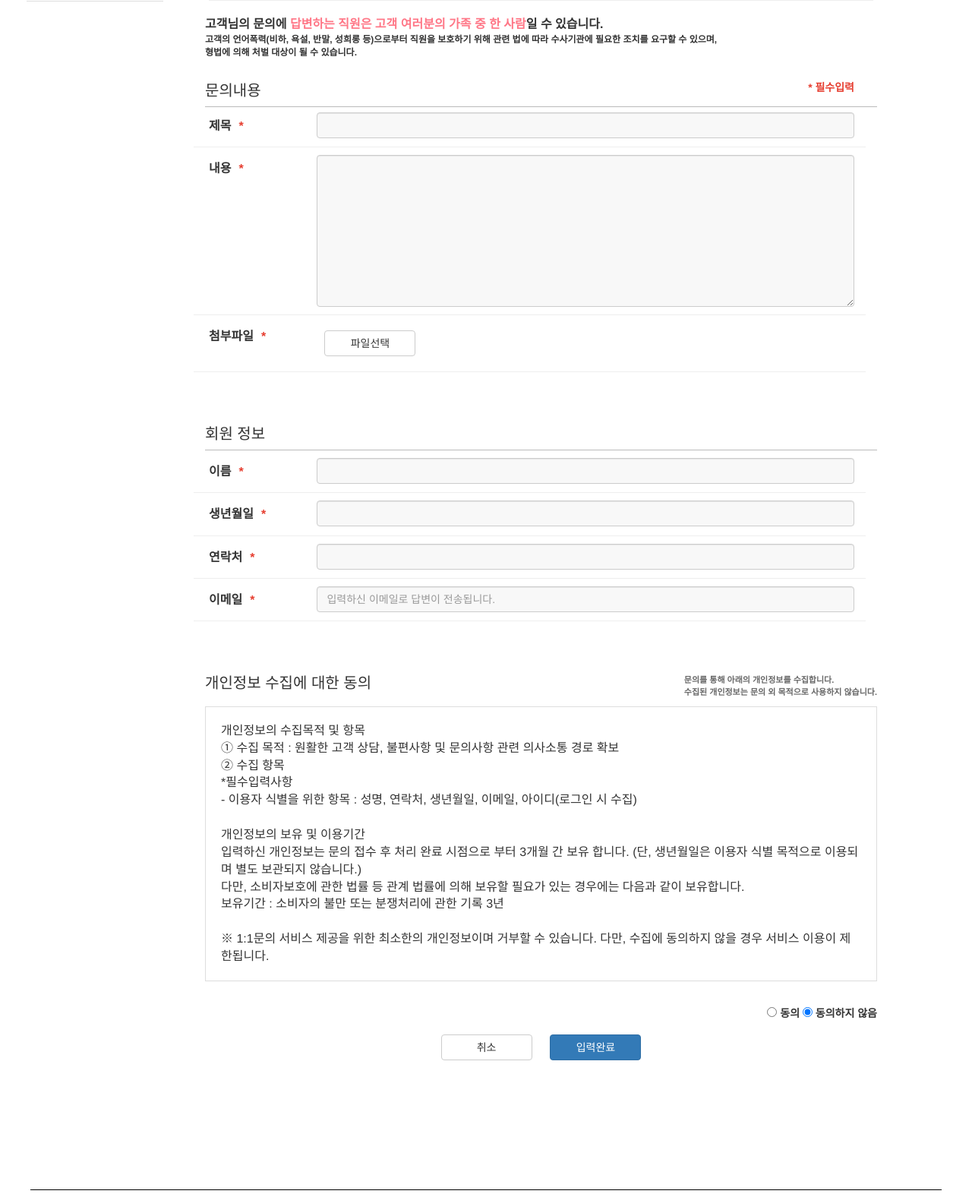
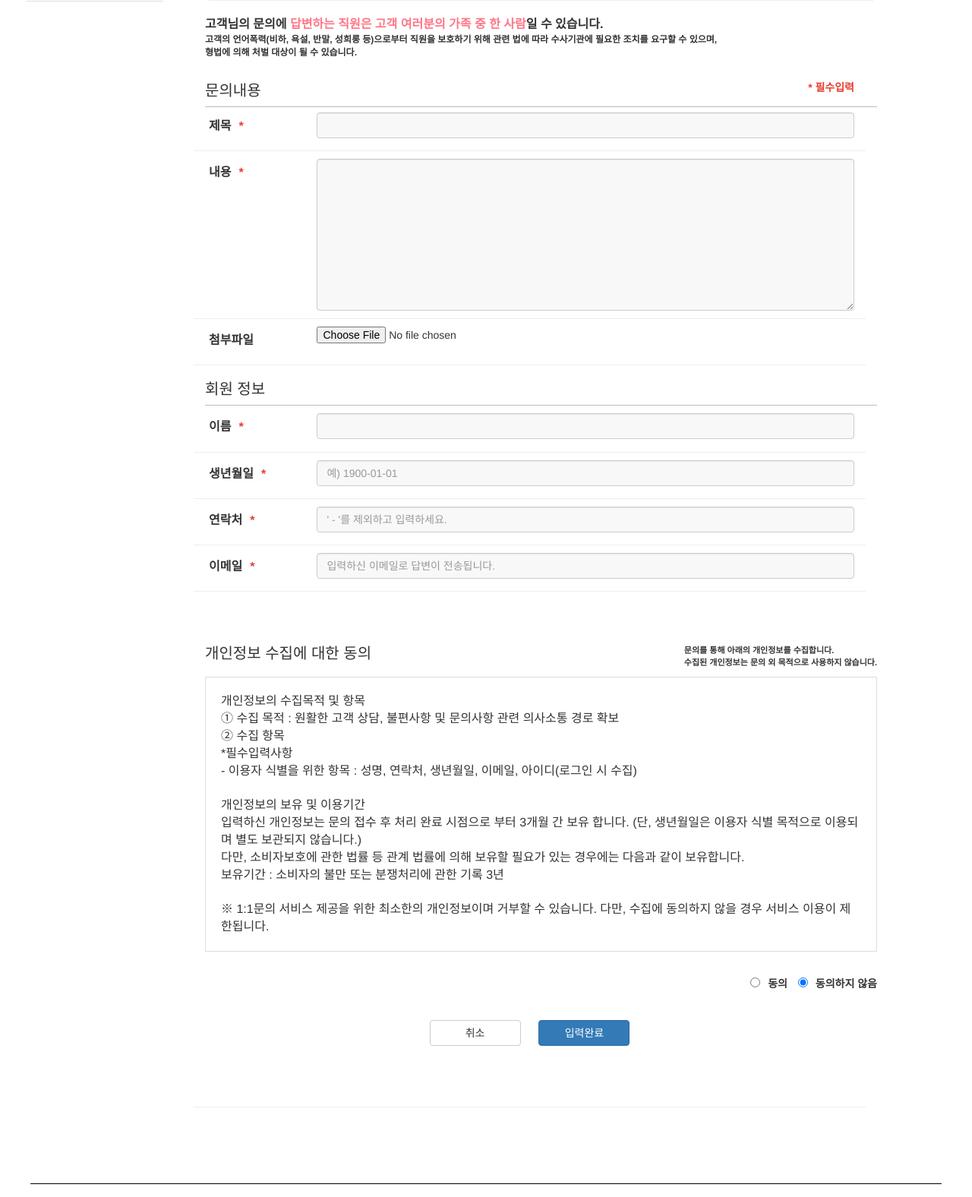
Before and after one commit to yfmc/yfmc.github.io, a Java web app: page /support/qna.jsp in a window 1280 px wide. Shown: the part 435-2011 px from the top of the page at 76% size. Run offline with Tomcat 11, a stand-in JSP engine, Linux system fonts and the light colour scheme; some libraries are stand-ins or nearby versions; some web fonts are replaced.

Commit message:
1:1문의_유효성검사_기능추가

```diff
--- a/WebContent/css/support_home.css
+++ b/WebContent/css/support_home.css
@@ -74,14 +74,13 @@
     	color:#897944;
     }
 
-    .notice-wrap {
+    .notice_wrap {
         border-bottom: 1px solid #cacac1;
         margin-bottom: 20px;
         padding-bottom: 50px;
     }
 
-    .notice-wrap h3 {
-        margin-left: 15px;
+    .notice_wrap h3 {
         border-bottom: 1px solid #000;
     }
 
@@ -95,11 +94,10 @@
 
     .pre {
         width: 400px;
+        margin-left: 15px;
         padding: 0 0 10px 0;
         border-bottom: 1px solid #eee;
     }
-
-
 
     .btn-link {
         padding: 0;
--- a/WebContent/css/support_list.css
+++ b/WebContent/css/support_list.css
@@ -48,3 +48,7 @@
     	padding-left: 40px;
     	text-align: left;
     }
+
+    a{
+    	color: black;
+    }
--- a/WebContent/css/support_qna.css
+++ b/WebContent/css/support_qna.css
@@ -51,7 +51,7 @@
     	color: #e63e30;
     }
 
-    .qna_form {
+    .qna_box, .user_box{
         margin-bottom: 70px;
     }
 
@@ -63,17 +63,20 @@
     }
 
     .form-group label {
-        margin: 0px;
         padding: 0px 20px;
         font-size: 16px;
         line-height: 220%;
         cursor: text;
     }
 
-    .form-group label::after {
+    .must::after {
     	content: '*';
     	margin-left: 10px;
     	color: #e63e30;
+    }
+
+    #contents > div > form:nth-child(3) > div:nth-child(3) > label:nth-child(3)::after {
+    	content: ' ';
     }
 
     .form-group textarea {
@@ -84,24 +87,32 @@
     	background-color: #f8f8f8;
     }
 
-	.agree_box h4 {
+
+
+	.text_box h4 {
 		margin-bottom: 10px;
 		border: 0;
 	}
 
-    .agree_box p {
+    .text_box span {
+    	font-size: 11px;
+    	font-weight:bold;
+   	}
+
+    .text_box p {
         padding: 20px;
         border: 1px solid #ddd;
     }
 
-    .text_form {
-        font-size: 11px;
-        font-weight: bold;
-        color: #666;
+    .agree_check {
+        margin-top: 20px
     }
 
-    .agree_check {
-        margin-top: 20px
+    .agree_check label {
+    	margin-left:10px;}
+
+    input[type="radio"] {
+    	margin-right: 10px;
     }
 
     .btn {
@@ -113,3 +124,14 @@
         margin: 60px 0;
         text-align: center;
     }
+
+    .error {
+    	color: red;
+    }
+
+    label.error {
+    	font-size: 10px;
+    	display: inline-block;
+    	padding: 5px 10px;
+    	margin: 0;
+    }
--- a/WebContent/support/qna.jsp
+++ b/WebContent/support/qna.jsp
@@ -29,61 +29,57 @@
 	                <div class="form_title">
 	                        <h4>문의내용<span class="pull-right">* 필수입력</span></h4>
 	                </div>
-	                <div class="qna_form">
-	                    <form action="" method="POST" class="form-horizontal">
+	                <form class="form-horizontal"  name="qna_form" id="qna_form">
+	                    <div class=" qna_box">
 	                        <div class="form-group">
-	                            <label for="title" class="col-xs-2 ">제목</label>
+	                            <label for="qna_title" class="must col-xs-2 ">제목</label>
 	                            <div class="col-xs-10">
-	                                <input type="text" name="qna-title" id="qna-title" class="form-control" value="" />
+	                                <input type="text" name="qna_title" id="qna_title" class="form-control" />
 	                            </div>
 	                        </div>
 	                        <div class="form-group">
-	                            <label for="textbox" class="col-xs-2 ">내용</label>
+	                            <label for="qna_contents" class="must col-xs-2 ">내용</label>
 	                            <div class="col-xs-10">
-	                                <textarea type="text" name="qna-contents" id="qna-contents" class="form-control" value="" /></textarea>
+	                                <textarea name="qna_contents" id="qna_contents" class="form-control"  /></textarea>
 	                            </div>
 	                        </div>
 	                        <div class="form-group">
 	                            <label for="textbox" class="col-xs-2 ">첨부파일</label>
 	                            <div class="col-xs-2">
-	                                <a href="#" class="btn btn-default">파일선택</a></div>
+	                                <input type="file" name="file_img" id="file_img" class="file_img" >
 	                            </div>
-	                    </form>
 	                        </div>
-	                <div class="qna_form">
-	                    <form action="" method="POST" class="form-horizontal">
 	                        <h4>회원 정보</h4>
 	                        <div class="form-group">
-	                            <label for="user_name" class="col-xs-2">이름</label>
+	                            <label for="user_name" class="must col-xs-2">이름</label>
 	                            <div class="col-xs-10">
-	                                <input type="text" name="user_name" id="user_name" class="form-control" value="" />
+	                                <input type="text" name="user_name" id="user_name" class="form-control" />
 	                            </div>
 	                        </div>
 	                        <div class="form-group">
-	                            <label for="birthday" class="col-xs-2">생년월일</label>
+	                            <label for="birthdate" class="must col-xs-2">생년월일</label>
 	                            <div class="col-xs-10">
-	                                <input type="text" name="birthday" id="birthday" class="form-control" value="" />
+	                                <input type="text" name="birthdate" id="birthdate" class="form-control"  placeholder="예) 1900-01-01" />
 	                            </div>
 	                        </div>
 	                        <div class="form-group">
-	                            <label for="text" class="col-xs-2">연락처</label>
+	                            <label for="tel" class="must col-xs-2">연락처</label>
 	                            <div class="col-xs-10">
-	                                <input type="text" name="tel" id="tel" class="form-control" value="" />
+	                                <input type="text" name="tel" id="tel" class="form-control" placeholder="' - '를 제외하고 입력하세요." />
 	                            </div>
 	                        </div>
 	                        <div class="form-group">
-	                            <label for="email" class="col-xs-2">이메일</label>
+	                            <label for="email" class="must col-xs-2">이메일</label>
 	                            <div class="col-xs-10">
-	                                <input type="text" name="email" id="email" class="form-control" value="" placeholder="입력하신 이메일로 답변이 전송됩니다." />
+	                                <input type="text" name="email" id="email" class="form-control" placeholder="입력하신 이메일로 답변이 전송됩니다." />
 	                            </div>
 	                        </div>
-	                    </form>
 	                    </div>
-	                <div class="agree_box">
-	                    <div class="text_form pull-right">
-	                        문의를 통해 아래의 개인정보를 수집합니다.<br /> 수집된 개인정보는 문의 외 목적으로 사용하지 않습니다.
+		                    <div class="text_box">
+			                    <div class="text_box_title">
+			                        <span class="pull-right">문의를 통해 아래의 개인정보를 수집합니다.<br /> 수집된 개인정보는 문의 외 목적으로 사용하지 않습니다.</span>
+			                    	<h4>개인정보 수집에 대한 동의</h4>
 			                    </div>
-	                    <h4>개인정보 수집에 대한 동의</h4>
 			                    <p>
 			                        개인정보의 수집목적 및 항목<br />
 			                        ① 수집 목적 : 원활한 고객 상담, 불편사항 및 문의사항 관련 의사소통 경로 확보<br />
@@ -96,19 +92,69 @@
 			                        보유기간 : 소비자의 불만 또는 분쟁처리에 관한 기록 3년<br /><br />
 			                        ※ 1:1문의 서비스 제공을 위한 최소한의 개인정보이며 거부할 수 있습니다. 다만, 수집에 동의하지 않을 경우 서비스 이용이 제한됩니다.<br />
 			                    </p>
-	                    <div class="agree_check pull-right">
-	                        <input type="radio" name="rdo01" id="radio01">
-	                        <label for="radio01">동의</label>
-	                        <input type="radio" name="rdo01" id="radio02" checked="">
-	                        <label for="radio02">동의하지 않음</label>
+		                    </div>
+			                    <div class="agree_check pull-right" >
+			                        <label><input type="radio" name="radio01" class="agree" id="agree" />동의</label>
+			                        <label><input type="radio" name="radio01" class="disagree" id="disagree" checked />동의하지 않음</label>
+			                    </div>
+	                	<div class="form-group">
+			                <div class="btn_btm_wrap">
+			                    <button type="reset" class="btn btn-default">취소</button>
+			                    <button type="submit" class="btn btn-primary">입력완료</button>
 			                </div>
 		                </div>
-	                <div class="btn_btm_wrap">
-	                    <a href="<%=request.getContextPath()%>/support/support_home.jsp"" class="btn btn-default">취소</a>
-	                    <a href="<%=request.getContextPath()%>/support/qna_complete.jsp" class="btn btn-primary">입력완료</a>
-	                </div>
+	            	</form>
 	            </div>
 	            <!-- ==== 본문 끝 ==== -->
 	        </div>
 	    </div>
+		<script src="../plugins/validate/jquery.validate.min.js"></script>
+		<script src="../plugins/validate/additional-methods.min.js"></script>
+	    <script type="text/javascript">
+	    $(function() {
+	    	$.validator.addMethod("kor", function(value, element) {
+	    		return this.optional(element) ||
+	    		/^[ㄱ-ㅎ가-힣]*$/i.test(value);
+	    	});
+
+	    	$.validator.addMethod("phone", function(value, element) {
+	    		return this.optional(element) ||
+	    		/^01(?:0|1|[6-9])(?:\d{3}|\d{4})\d{4}$/i.test(value) ||
+	    		/^\d{2,3}\d{3,4}\d{4}$/i.test(value);
+	    	});
+
+	    	$("#qna_form").validate({
+	    		// 입력검사 규칙
+	    		rules: {
+	    			qna_title: {required: true},
+	    			qna_contents: {required: true},
+	    			file_img: {extension: "jpg|gif|png"},
+	    			user_name: {required: true, kor: true},
+	    			birthdate: {required: true, date: true},
+	    			tel: {required: true, phone: true},
+	    			email: {required: true, email: true}
+	    		},
+	    		messages: {
+	    			qna_title: {required: "제목을 입력하세요."},
+	    			qna_contents: {required: "내용을 입력하세요."},
+	    			file_img: {extension: "첨부파일은 jpg, gif, png 형식만 가능합니다."},
+	    			user_name: {required: "이름을 입력하세요.", kor:"이름은 한글로 입력하세요"},
+	    			birthdate: {required: "생년월일을 입력하세요.", date: "생년월일의 형식이 맞지 않습니다."},
+	    			tel: {required: "전화번호를 입력하세요.", phone: "전화번호 형식이 맞지 않습니다."},
+	    			email: {required: "이메일을 입력하세요.", email:"이메일 형식이 맞지 않습니다."}
+	    		}
+	    	});
+	    	$("#qna_form").submit(function(e) {
+	            e.preventDefault();
+	            var agree = $("input.agree:checked").val();
+	            if (!agree) {
+	                alert("개인정보수집 동의를 해주셔야 등록이 가능합니다.");
+	                return false;
+	            } else {
+	            	alert("등록이 완료되었습니다.");
+	            	location.href="<%=request.getContextPath()%>/support/qna_complete.jsp";
+	            }
+	        });
+	    });
+	    </script>
 <%@ include file="../_inc/footer.jsp" %>
--- a/WebContent/support/qna_complete.jsp
+++ b/WebContent/support/qna_complete.jsp
@@ -29,7 +29,7 @@
 	                </div>
 	                <div class="complete_box">
 	                	<div class="filmlogo_header">
-			        		<img src="https://img1.daumcdn.net/thumb/R1280x0/?scode=mtistory2&fname=https%3A%2F%2Fblog.kakaocdn.net%2Fdn%2FnogAg%2FbtqFWY15hQN%2FVGrVJLX5KA47ap52Q6jHZK%2Fimg.png" href="" />
+			        		<img src="https://img1.daumcdn.net/thumb/R1280x0/?scode=mtistory2&fname=https%3A%2F%2Fblog.kakaocdn.net%2Fdn%2FnogAg%2FbtqFWY15hQN%2FVGrVJLX5KA47ap52Q6jHZK%2Fimg.png"  />
 			            </div>
 			            <div class="complete_title">
 			            	<p>작성하신 문의내용이 정상적으로 <span style="color:#ff7787">접수완료</span> 되었습니다.</p>
```
Also changed, not shown: WebContent/support/faq_list.jsp (+26 -51 lines), WebContent/support/notice_detail.jsp (+5 -5 lines), WebContent/support/notice_list.jsp (+26 -50 lines), WebContent/support/support_home.jsp (+44 -32 lines). Lines whose indentation alone changed are shown as unchanged.
